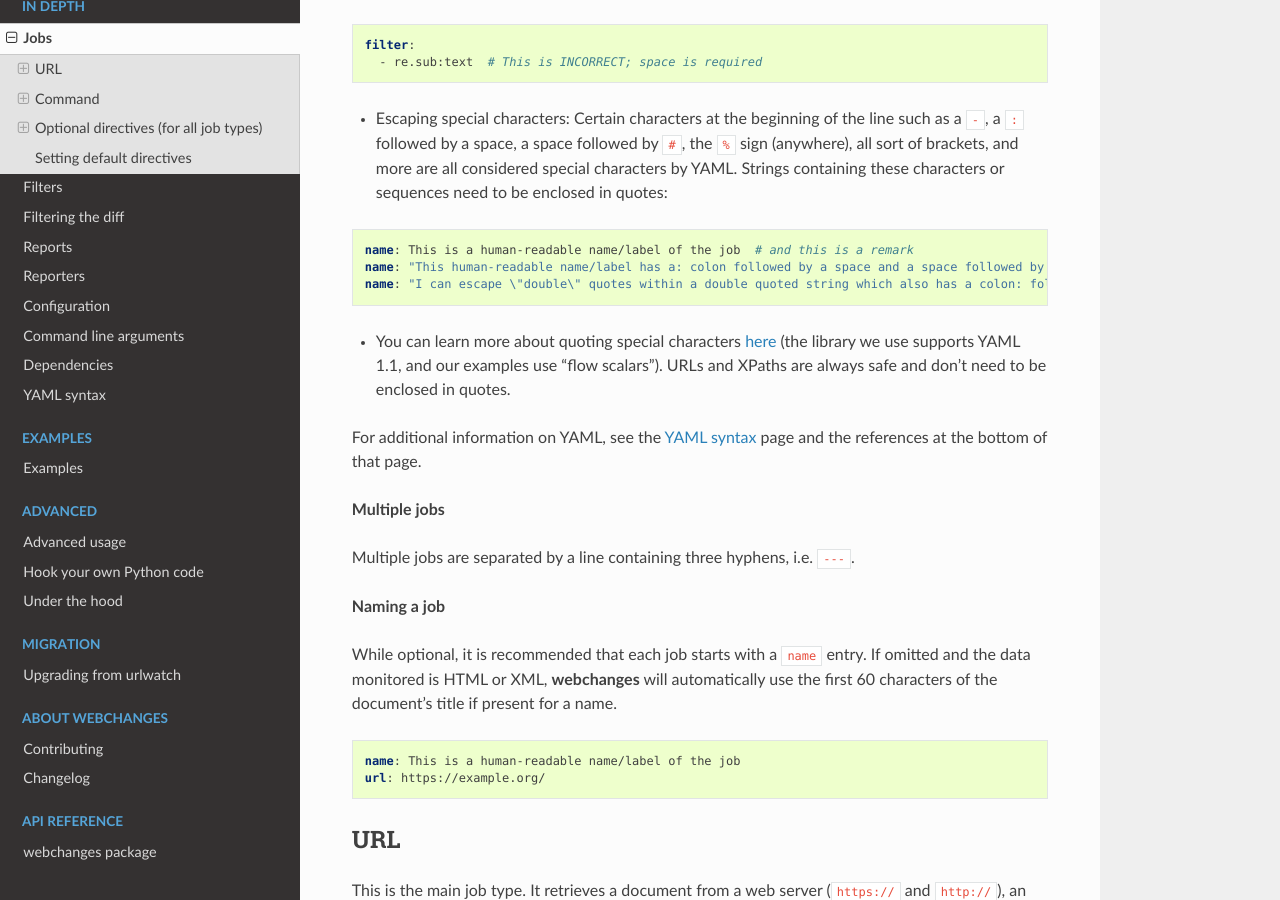
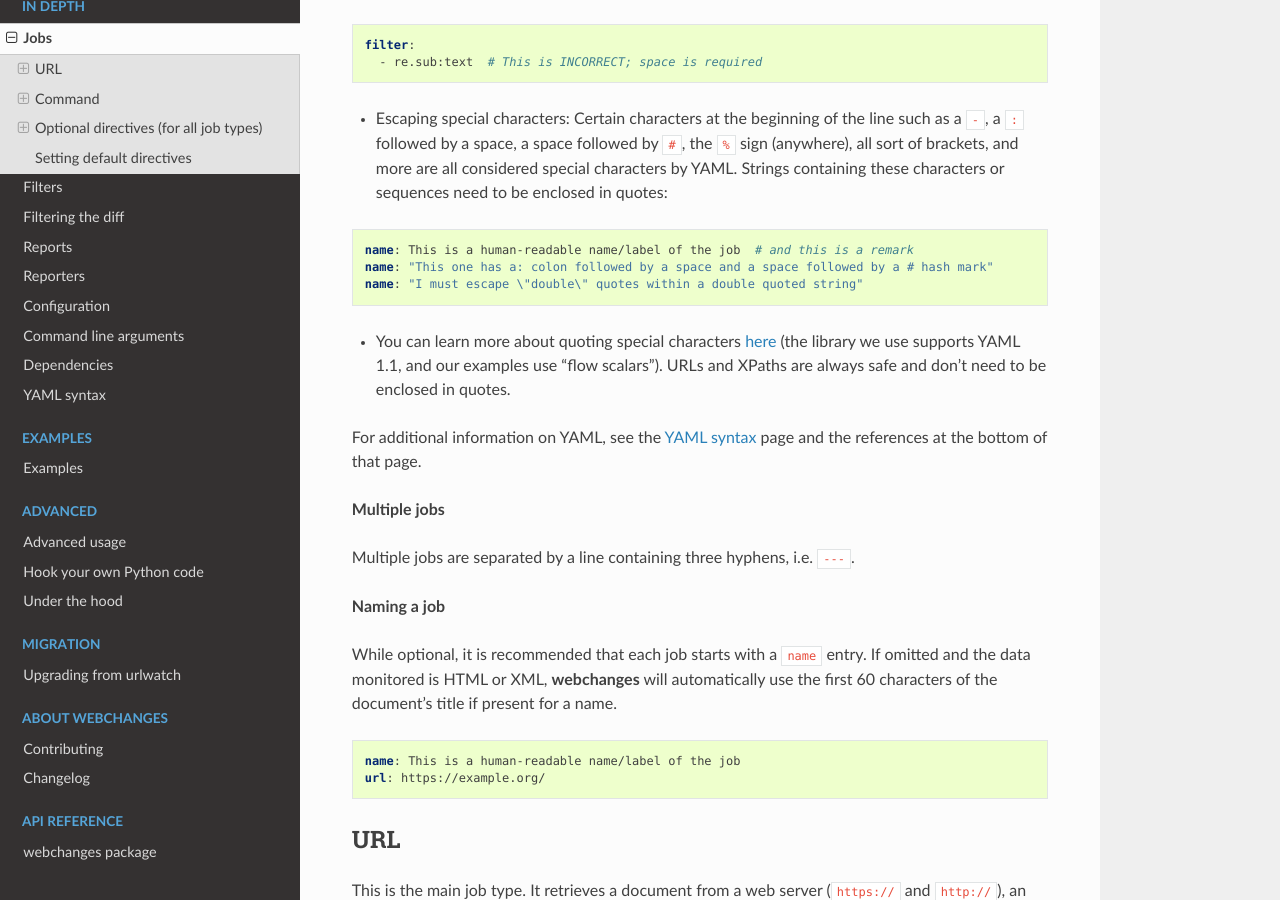
Before and after one commit to mborsetti/webchanges, a Sphinx documentation site: the page built from docs/jobs.rst, in a window 1280 px wide and 900 px high, scrolled down 803 px. Built offline with Sphinx 7.4.7 and the Read the Docs theme 2.0.0, drawn with Linux system fonts in a browser that asks for light colours.

Commit message:
Version 3.11rc0

```diff
--- a/docs/jobs.rst
+++ b/docs/jobs.rst
@@ -47,8 +47,8 @@
 .. code-block:: yaml
 
    name: This is a human-readable name/label of the job  # and this is a remark
-   name: "This human-readable name/label has a: colon followed by a space and a space followed by a # hash mark"
-   name: "I can escape \"double\" quotes within a double quoted string which also has a colon: followed by a space"
+   name: "This one has a: colon followed by a space and a space followed by a # hash mark"
+   name: "I must escape \"double\" quotes within a double quoted string"
 
 * You can learn more about quoting special characters `here <https://www.yaml.info/learn/quote.html#flow>`__ (the
   library we use supports YAML 1.1, and our examples use "flow scalars"). URLs and XPaths are always safe and don't
```
Also changed, not shown: 2 other files.
